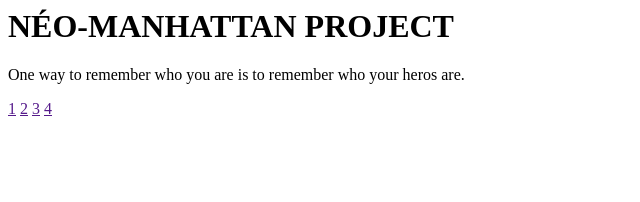
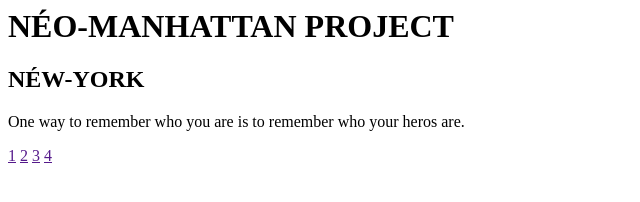
Before and after one commit to andre-jeon/neo_manhattan_website, a plain HTML site: page index.html in a window 1280 px wide. Shown: the whole page, without its empty margins (0-640 px from the left). Drawn offline with Linux system fonts and the light colour scheme.

Commit message:
testing 2

```diff
--- a/index.html
+++ b/index.html
@@ -8,6 +8,7 @@
 
     <body>
         <h1>NÉO-MANHATTAN PROJECT</h1>
+        <h2>NÉW-YORK</h2>
         <p>One way to remember who you are is to remember who your heros are.</p>
     </body>
 
```
